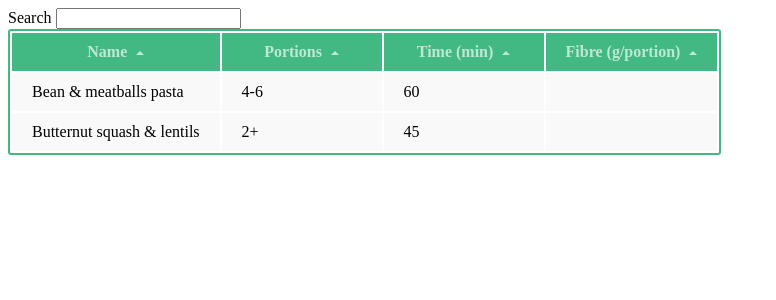
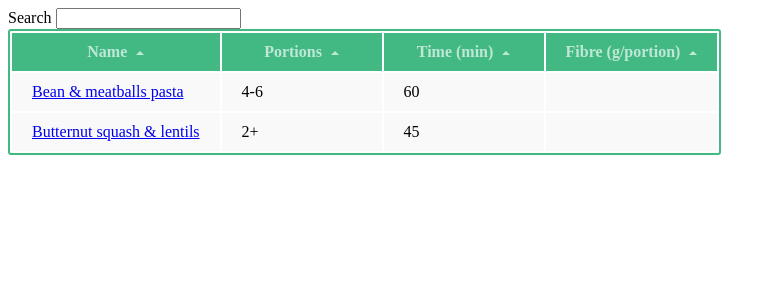
Before and after one commit to norwayinmay/food, a Vue app in the folder table/: page / in a window 1280 px wide. Shown: the top 300 px of the page, without its empty margins (0-776 px from the left). Built offline with nearby package versions, Linux system fonts and the light colour scheme.

Commit message:
fix broken linkify of recipe name

```diff
--- a/table/src/components/RecipeTable.vue
+++ b/table/src/components/RecipeTable.vue
@@ -68,7 +68,7 @@ function toggleColSort(col) {
     <tbody>
       <tr v-for="recipe in filteredData" :key="recipe">
         <td v-for="col in columnHeaders" :key="col.dataField">
-          <div v-if="col.displayName === 'name'">
+          <div v-if="col.dataField === 'name'">
             <a :href="recipe['link']">{{ recipe['name'] }}</a>
           </div>
           <div v-else>{{ recipe[col.dataField] }}</div>
```
Also changed, not shown: 2 other files (tests, documents, lock files or other folders).
